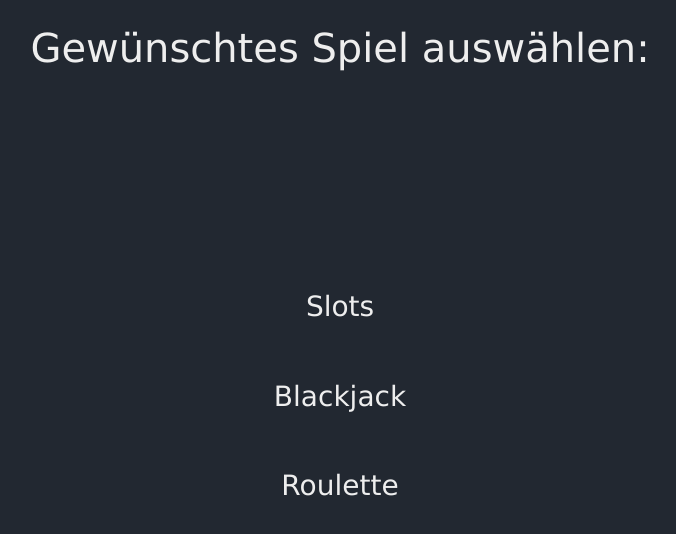
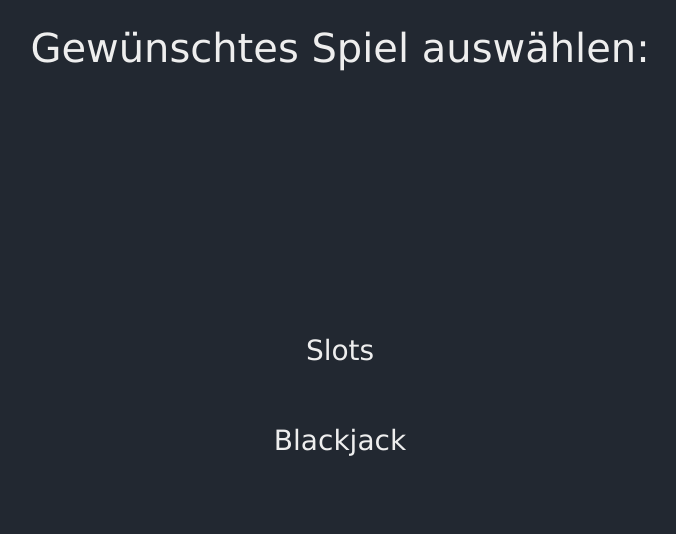
Before and after one commit to DieMenschenOrganisation/tdot_2023_host_app, a Vue app: page /games in a window 1280 px wide. Shown: the top 534 px of the page, without its empty margins (300-976 px from the left). Built offline with nearby package versions, Linux system fonts and the light colour scheme.

Commit message:
added get user

```diff
--- a/src/router/index.ts
+++ b/src/router/index.ts
@@ -3,6 +3,7 @@ import SelectView from "@/views/SelectView.vue";
 import PayoutView from "@/views/PayoutView.vue";
 import GamesView from "@/views/GamesView.vue";
 import AdminView from "@/views/AdminView.vue";
+import RouletteSelectionView from "@/views/RouletteSelectionView.vue";
 
 const router = createRouter({
   history: createWebHistory(import.meta.env.BASE_URL),
@@ -23,6 +24,11 @@ const router = createRouter({
       component: GamesView
     },
     {
+      path: "/roulette",
+      name: "roulette",
+      component: RouletteSelectionView
+    },
+    {
       path: "/admin",
       name: "admin",
       component: AdminView
--- a/src/views/GamesView.vue
+++ b/src/views/GamesView.vue
@@ -10,11 +10,6 @@ function toSlots() {
 
 function toBlackjack() {
     awaitUserID(userID => redirect("https://blackjack.casino.schuelerprojekte.online/blackjack?userID=" + userID));
-}
-
-function toRoulette() {
-    value = "redirect/https://roulette.casino.schuelerprojekte.online/mobile";
-    showSelection.value = false;
 }
 
 let value = "na";
@@ -50,7 +45,6 @@ function randomString(len: number): string {
         <div class="position-absolute top-50 start-50 translate-middle d-flex flex-column align-items-center gap-5">
             <h3 type="button" class="option" @click="toSlots">Slots</h3>
             <h3 type="button" class="option" @click="toBlackjack">Blackjack</h3>
-            <h3 type="button" class="option" @click="toRoulette">Roulette</h3>
         </div>
     </div>
     <div v-else>
--- /dev/null
+++ b/src/views/RouletteSelectionView.vue
@@ -0,0 +1,13 @@
+<script setup lang="ts">
+
+</script>
+
+<template>
+    <h1 class="w-100 p-4 text-center">Um Roulette zu spielen bitten einscannen:</h1>
+    <img id="qrcode" class="position-absolute start-50 top-50 translate-middle"
+         src="https://api.qrserver.com/v1/create-qr-code/?size=250x250&data=redirect/https://roulette.casino.schuelerprojekte.online/mobile" alt="qrcode to scan">
+</template>
+
+<style scoped lang="scss">
+
+</style>
```
